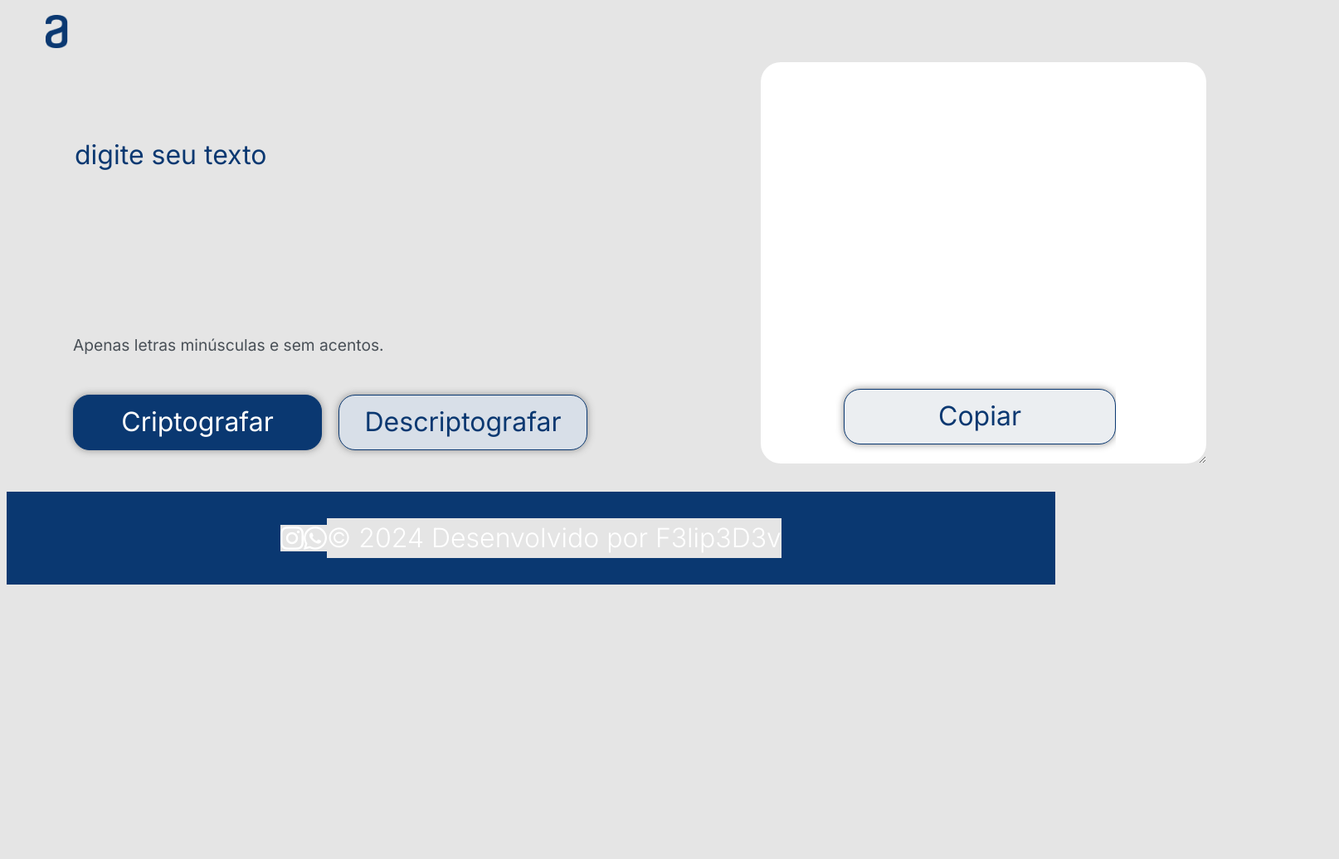
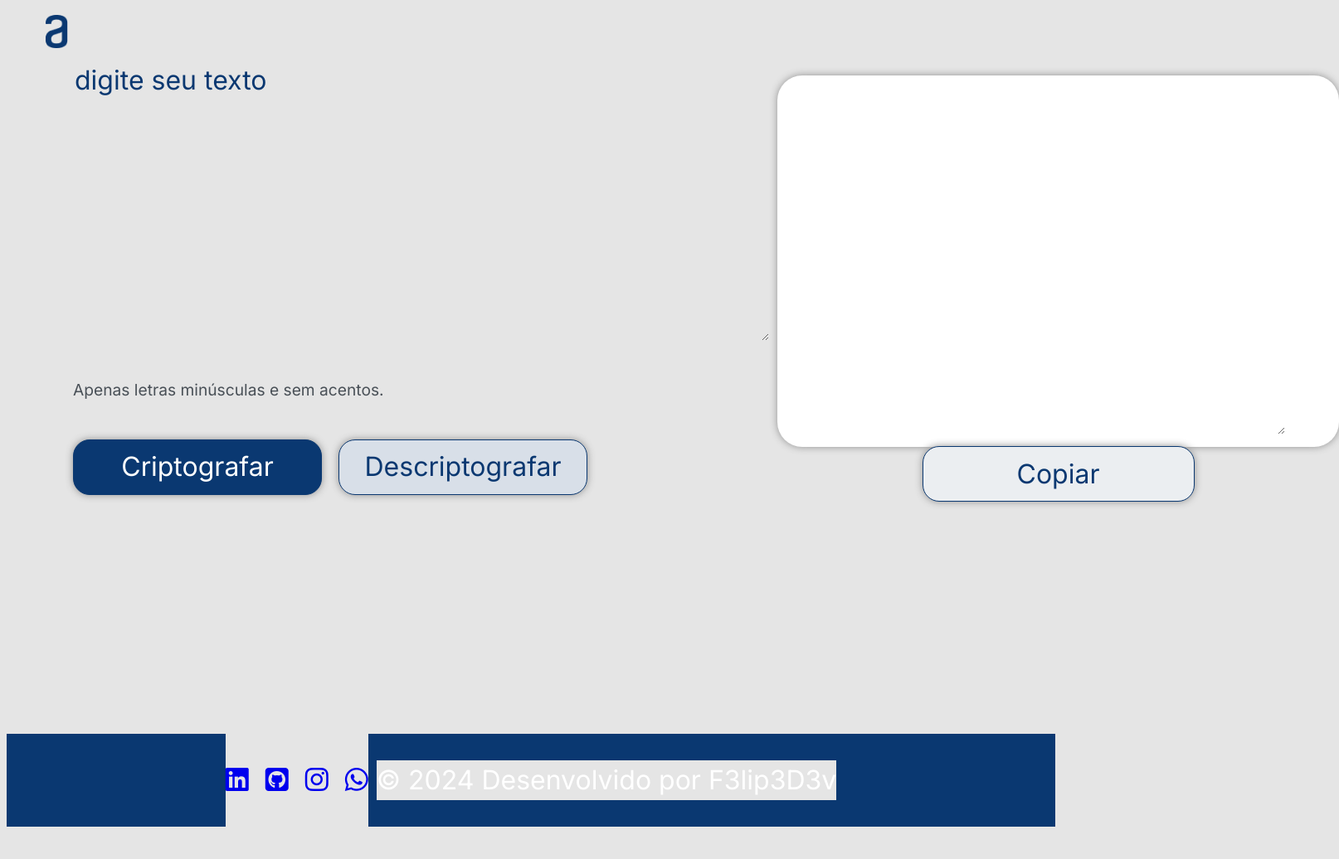
Before and after one commit to FelipeDidio/CodificadorDecodificadorONE, a plain HTML site: page index.html in a window 1280 px wide. Shown: the whole page at 83% size, 1614 px wide, since content can reach past the window. Before the commit the page ends 800 px from the top, so only its background shows below. Drawn offline with Linux system fonts and the light colour scheme.

Commit message:
melhorando CSS

```diff
--- a/index.html
+++ b/index.html
@@ -33,7 +33,7 @@
       <section>
         <textarea
           class="textArea"
-          rows="4"
+          rows="7"
           cols="41"
           placeholder="Digite seu texto"
         ></textarea>
@@ -63,28 +63,41 @@
       <section class="sessaoMensagem">
         <textarea
           class="mensagem"
-          id="campoMensagem "
-          rows="10"
+          id="campoMensagem"
+          rows="7"
           cols="25"
         ></textarea>
-        <button class="btnCopiar">Copiar</button>
+        <button type="button"class="btnCopiar">Copiar</button>
       </section>
       <!-- <h2>Nenhuma mensagem encontrada</h2>
             <p>Digite um texto que você queira criptografar ou descriptografar</p> -->
     </main>
 
     <footer>
-      <div class="rodape__icons">
-        <a href="https://www.instagram.com/felipeverdade/" target="_blank">
+      <section class="rodape__icons">
+        <!-- LinkedIn -->
+        <a href="https://www.linkedin.com/in/felipe-verdade-didio/"
+          target="blank"
+        >
+        <i class="fa-brands fa-linkedin"></i>
+      </a>
+      <!-- Github -->
+        <a href="https://github.com/FelipeDidio" target="blank">
+          <i class="fa-brands fa-square-github"></i>
+        </a>
+        <!-- Instagram -->
+        <a href="https://www.instagram.com/felipeverdade/" target="blank">
           <i class="fa-brands fa-instagram"></i>
         </a>
+        <!-- WhatsApp -->
         <a
           href="https://api.whatsapp.com/send?phone=5551998631973&text=Oi,%20cheguei%20atrav%C3%A9s%20do%20site%20da%20ag%C3%AAncia."
-          target="_blank"
+          target="blank"
         >
           <i class="fa-brands fa-whatsapp"></i>
         </a>
-      </div>
+
+      </section>
       <p>&copy; 2024 Desenvolvido por F3lip3D3v</p>
     </footer>
     <!--Link do JS-->
--- a/script.js
+++ b/script.js
@@ -77,6 +77,6 @@ function copiarTexto() {
 }
 
 
-function escondeImagem() {
-  document.getElementById("escondeGarota").style.display = "none";
-}
+// function escondeImagem() {
+//   document.getElementById("escondeGarota").style.display = "none";
+// }
--- a/styles.css
+++ b/styles.css
@@ -24,7 +24,6 @@ main {
   justify-content: center;
   border: none;
   color: #0a3871;
-  margin-top: 90px;
   text-transform: lowercase;
 }
 
@@ -36,18 +35,20 @@ main {
 }
 
 .mensagem {
-  background: white;
-  /* background-image: url("/images/High\ quality\ products\ 1\ 1.svg"); */
-  background-repeat: no-repeat;
-  border: none;
-  border-radius: 24px;
-  color: #0a3871;
-  margin-left: 98px;
-  margin-top: 20px;
-  padding-left: 20px;
-  position: fixed;
+  position: relative;
+  border-color: transparent;
+  border-radius: 30px;
+  padding: 0.5rem;
 }
 
+.mensagem:placeholder-shown {
+  background-image: url(./images/resultado-bg.png);
+  background-position: top;
+  background-repeat: no-repeat;
+}
+.mensagem:not(:placeholder-shown) {
+  background-color: white;
+}
 .mensagem:focus {
   outline: none;
 }
@@ -93,8 +94,6 @@ main {
 }
 
 .btnCopiar {
-  margin-left: 90px;
-  margin-top: 390px;
   background: #ebeef1;
   border: 1px solid #0a3871;
   border-radius: 20px;
@@ -113,11 +112,13 @@ main {
 }
 
 .sessaoMensagem {
-  display: flex;
-  flex-direction: column;
-  justify-content: center;
+  background-color: white;
+  margin: 20px 10px;
+  border-radius: 30px;
+  padding: 2rem;
+  height: 10rem;
   text-align: center;
-  align-items: center;
+  box-shadow: 0px 0px 10px rgb(145, 145, 145);
 }
 
 .informacao {
@@ -125,23 +126,29 @@ main {
   font-size: 0.6rem;
 }
 
-footer {
-  background-color: #0a3871;
-  display: flex;
-  align-items: center;
-  justify-content: center;
-
+.invisivel {
+  display: none;
 }
 
-footer p, a {
+footer {
   display: flex;
+  background-color: #0a3871;
+  text-align: center;
+  justify-content: center;
+  gap: 10px;
+  margin-top: 9rem;
+  margin-bottom: 3rem;
   color: white;
   font-weight: 300;
   text-decoration: none;
 }
 
-.rodape__icons{
+
+.rodape__icons {
   display: flex;
   flex-direction: row;
+  align-items: center;
+  gap: 20px;
   font-size: 1.5rem;
+  color: white;
 }
```
Also changed, not shown: images/High quality products 1 1.svg (deleted), images/logo-github.png (added), images/resultado-bg-mw480.png (added), images/resultado-bg.png (added).
